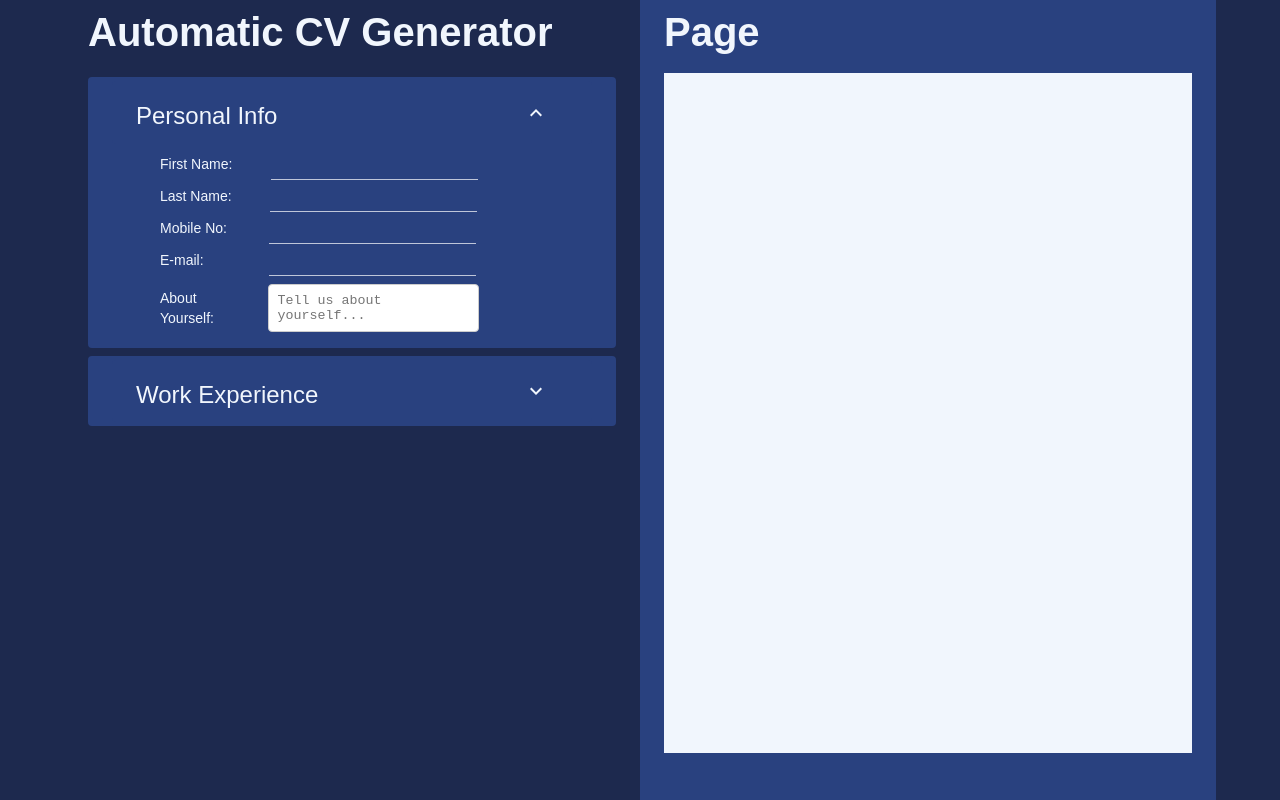
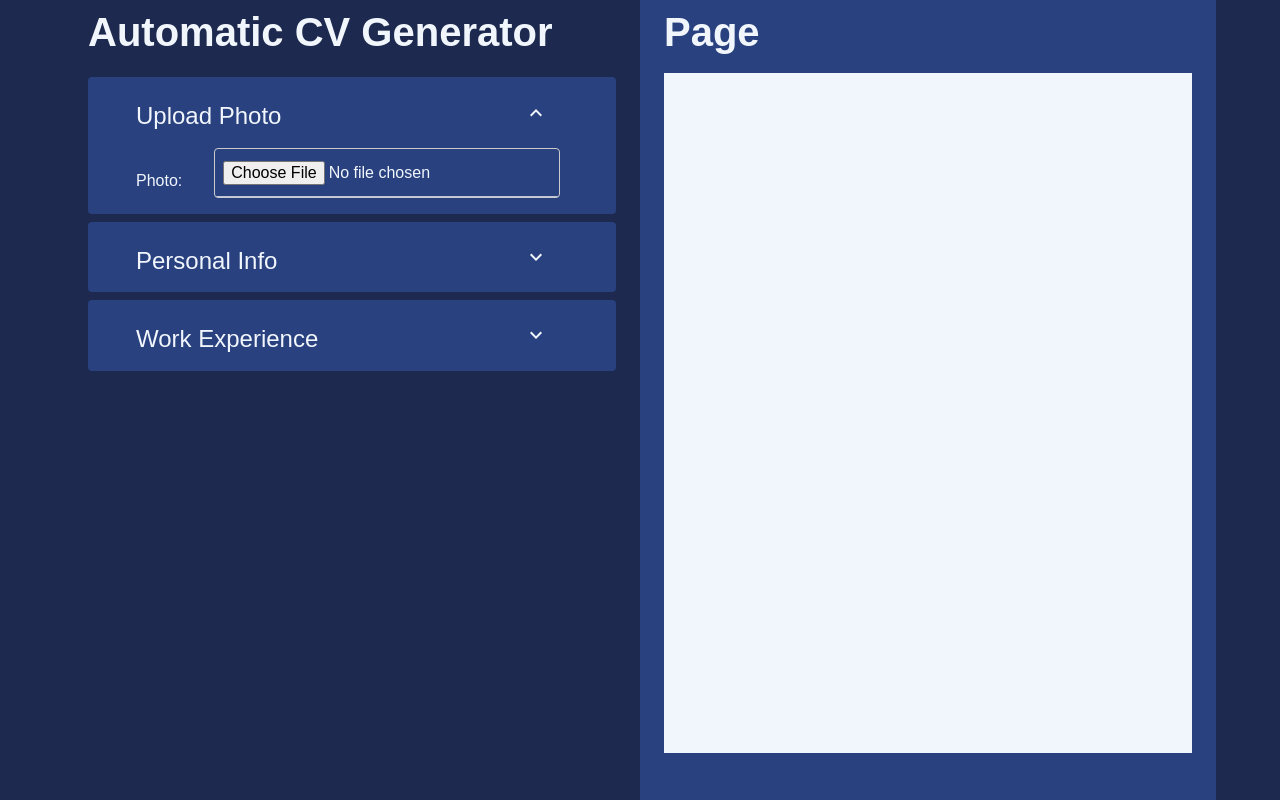
Before and after one commit to Sahil-911/odin-CV-Generator, a React (Vite) app: page / in a window 1280 px wide. Both pictures are taken after a click on the button 536 px from the left and 112 px from the top of the page. Built offline with nearby package versions, Linux system fonts and the light colour scheme.

Commit message:
Add Photo.jsx

```diff
--- a/src/components/App.jsx
+++ b/src/components/App.jsx
@@ -8,6 +8,7 @@ import {
 import theme from "./Theme";
 import PersonalInfo from "./PersonalInfo";
 import Workexp from "./Workexp";
+import Photo from "./Photo";
 
 const App = () => {
   const containerCommonStyle = {
@@ -53,8 +54,9 @@ const App = () => {
           <Typography variant="h4" sx={{ marginTop: 1 }}>
             Automatic CV Generator
           </Typography>
-            <PersonalInfo />
-            <Workexp />
+          <Photo />
+          <PersonalInfo />
+          <Workexp />
         </Container>
         <Container
           sx={{
--- /dev/null
+++ b/src/components/Photo.jsx
@@ -0,0 +1,72 @@
+import React, { useState } from "react";
+import { Button, Container, Input, Typography } from "@mui/material";
+import { ExpandMore, ExpandLess } from "@mui/icons-material";
+
+function Photo() {
+  const [photo, setPhoto] = useState(null);
+
+  const [showMore, setShowMore] = useState(false);
+
+  const handlePhoto = (e) => {
+    setPhoto(URL.createObjectURL(e.target.files[0]));
+  };
+
+  const handleShow = () => {
+    setShowMore(!showMore);
+  };
+
+  const divisionStyle = {
+    color: "text.primary",
+    display: "flex",
+    flexDirection: "row",
+    bgcolor: "background.paper",
+    my: 0.5,
+    borderRadius: 1,
+    alignItems: "center",
+  };
+
+  const bodyContainerStyle = {
+    display: "flex",
+    alignItems: "center",
+  };
+
+  const inputStyle = {
+    width: "80%",
+    padding: "8px",
+    borderRadius: "4px",
+    maxHeight: "120px",
+    overflowY: "auto",
+    resize: "none",
+    border: "1px solid #ccc",
+  };
+
+  return (
+    <Container sx={{ ...divisionStyle, flexDirection: "column" }}>
+      <Container sx={divisionStyle}>
+        <Typography variant="h6" sx={{ marginBottom: 1 }}>
+          Upload Photo
+        </Typography>
+        <Button
+          onClick={handleShow}
+          sx={{ marginLeft: "auto", color: "text.primary" }}
+        >
+          {showMore ? <ExpandLess /> : <ExpandMore />}
+        </Button>
+      </Container>
+      {showMore && (
+        <Container sx={bodyContainerStyle}>
+          <Typography variant="body1" sx={{ marginRight: 4 }}>
+            Photo:
+          </Typography>
+          <Input
+            type="file"
+            onChange={handlePhoto}
+            sx={{ ...inputStyle, marginBottom: 2 }}
+          />
+        </Container>
+      )}
+    </Container>
+  );
+}
+
+export default Photo;
```
